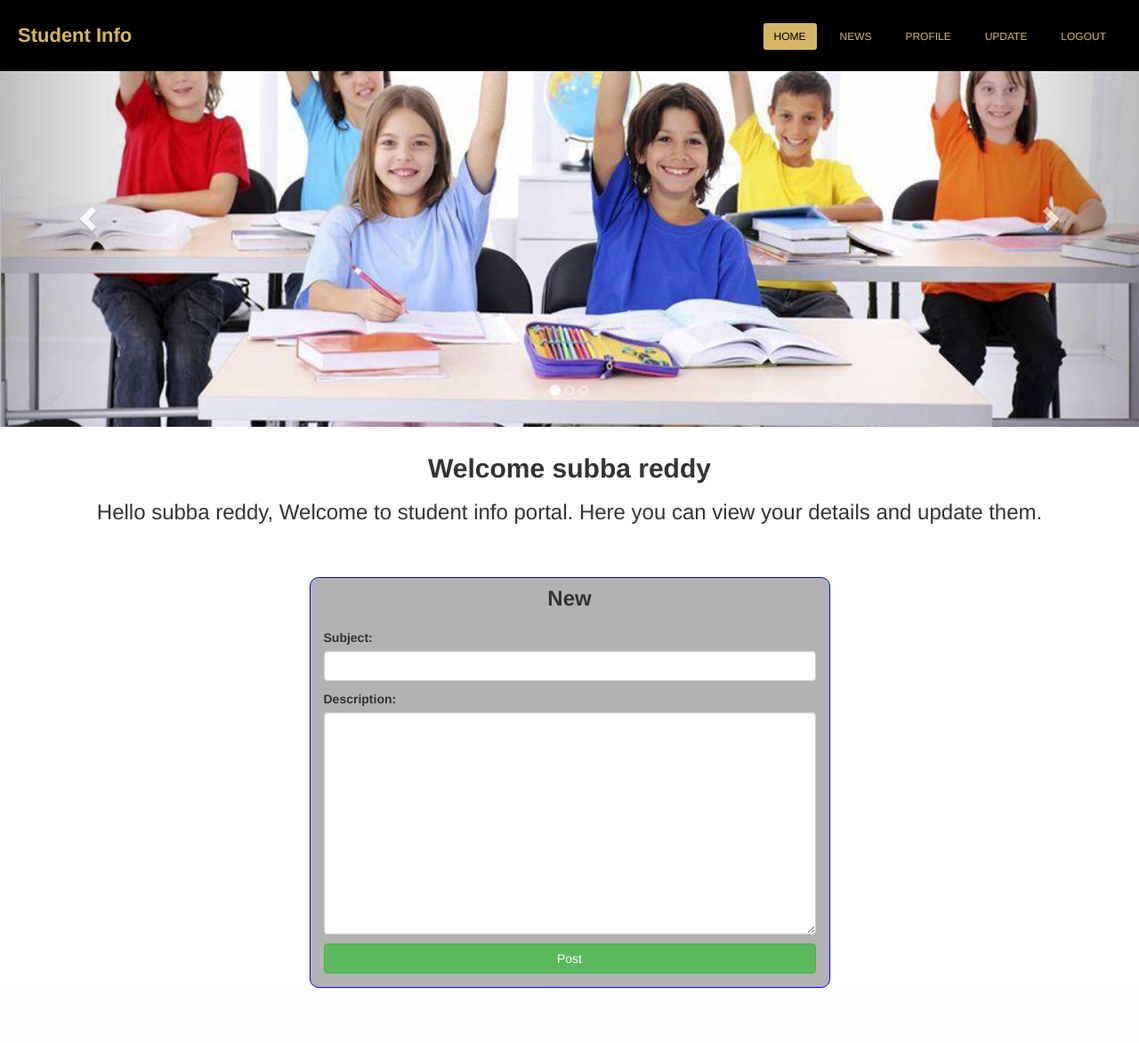
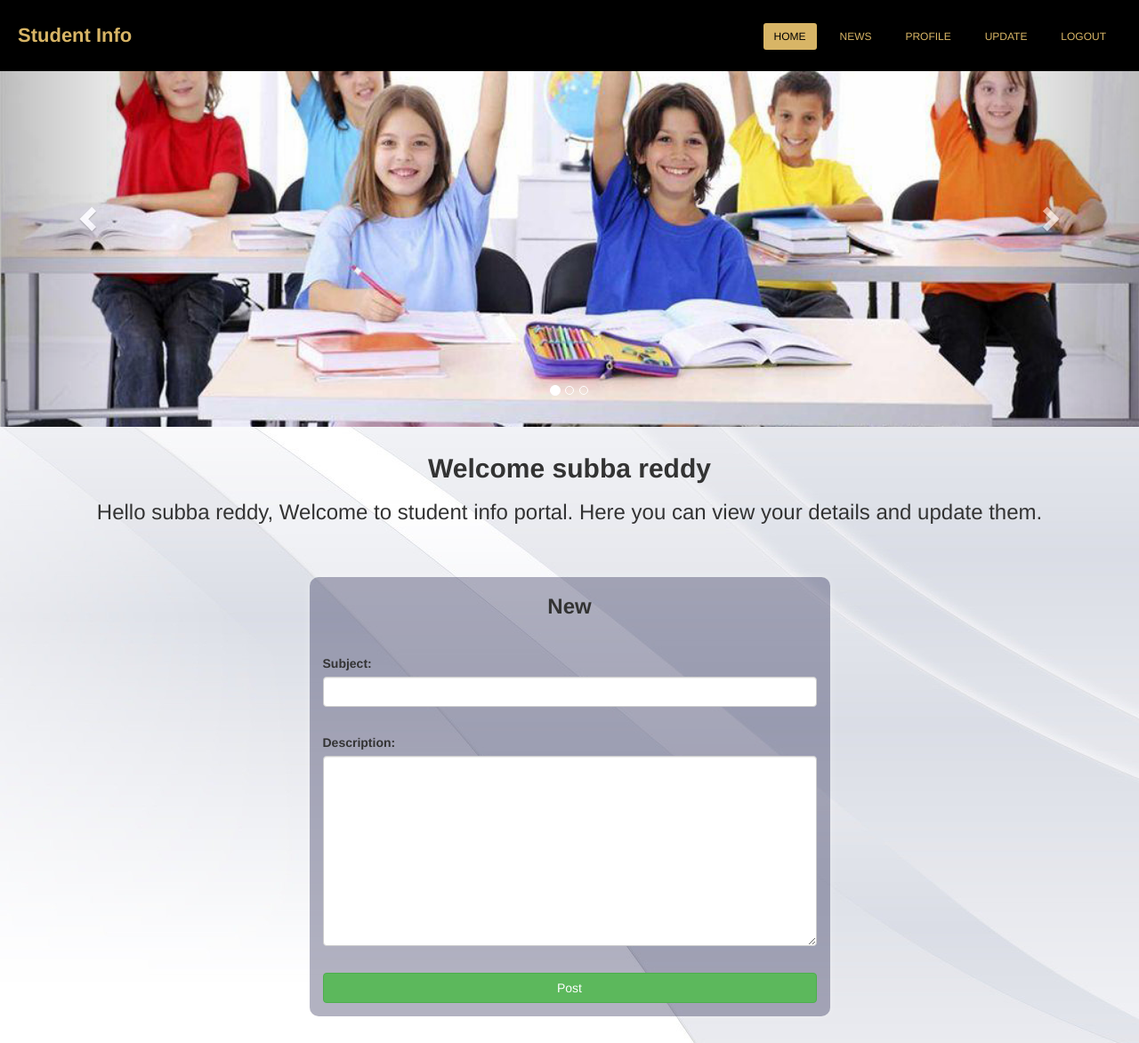
Before and after one commit to subbareddykovvuri/redhat, a PHP site: page /home.php in a window 1280 px wide. Shown: the whole page at 89% size. Before the commit the page ends 1111 px from the top, so only its background shows below. Run offline with PHP 8.4, Linux system fonts and the light colour scheme; a user stored in the database is signed in; data comes from the database, SQL or seed files in the repository; some libraries are stand-ins or nearby versions.

Commit message:
Add files via upload

```diff
--- a/home.php
+++ b/home.php
@@ -15,9 +15,12 @@ $row1=mysqli_fetch_array($re);
   <link rel="stylesheet" href="https://maxcdn.bootstrapcdn.com/bootstrap/3.4.1/css/bootstrap.min.css">
   <script src="https://ajax.googleapis.com/ajax/libs/jquery/3.5.1/jquery.min.js"></script>
   <script src="https://maxcdn.bootstrapcdn.com/bootstrap/3.4.1/js/bootstrap.min.js"></script>
+  <script src="//cdn.ckeditor.com/4.16.1/basic/ckeditor.js">
+
+  </script>
    <link rel="stylesheet" href="navbar.css">
 </head>
-<body>
+<body style="background-image:url('index.jpg') ;">
   <?php
 
             if(isset($_POST['post'])){
@@ -28,7 +31,7 @@ $row1=mysqli_fetch_array($re);
 
             if(!empty($prollno) || !empty($pname) || !empty($subject) || !empty($description)  ){
 
-                $insert="insert into news (Rollno,Name,Heading,Description,Time) values('$prollno','$pname','$subject','$description',CURRENT_TIMESTAMP)" ;
+                $insert="insert into news (ID,Rollno,Name,Heading,Description,Time) values(UUID(),'$prollno','$pname','$subject','$description',CURRENT_TIMESTAMP)" ;
                 $res=mysqli_query($con,$insert);
               if($res){
                 echo "<script>alert('Successfully Posted');location.href='home.php'</script>";
@@ -113,15 +116,15 @@ $row1=mysqli_fetch_array($re);
 
 
     <div class="container">
-  <div class="row" style="margin-top: 50px;">
+  <div class="row" style="margin-top: 50px;margin-bottom: 30px;">
     <div class="col-md-3"></div>
-    <div class="col-md-6" style="border: 1px solid blue;border-radius: 10px;background-color: rgba(0,0,0,.3);box-shadow:  0 0 10px rgba(255,255,255,.3);">
+    <div class="col-md-6" style="border-radius: 10px;background-color: rgba(0,0,50,.3);box-shadow:  0 0 10px rgba(255,255,255,.3);">
     <form action="home.php" method="POST" class="form-group" >
-      <h3 style="text-align: center;margin-top: 10px;font-weight: bold;">New </h3>
+      <h3 style="text-align: center;margin-top: 20px;font-weight: bold;">New </h3><br>
     <label style="margin-top: 10px;">Subject:</label>
-    <input type="text" class="form-control" id="rollno" name="Subject" required="">
+    <input type="text" class="form-control" id="rollno" name="Subject" required=""><br>
     <label style="margin-top: 10px;">Description:</label>
-    <textarea type="text" class="form-control" id="name" name="Description" required="" style="height: 250px;"></textarea>
+    <textarea type="text" class="form-control" id="name" name="Description" required=""  cols="50" rows="10"></textarea><br>
 
 
   <button type="submit" class="btn btn-success" name="post" style="margin-top: 10px;width: 100%">Post</button>
@@ -130,6 +133,9 @@ $row1=mysqli_fetch_array($re);
   <div class="col-md-3">
 
   </div>
+  <script>
+    CKEDITOR.replace('Description');
+  </script>
   </div>
 
 </div>
```
